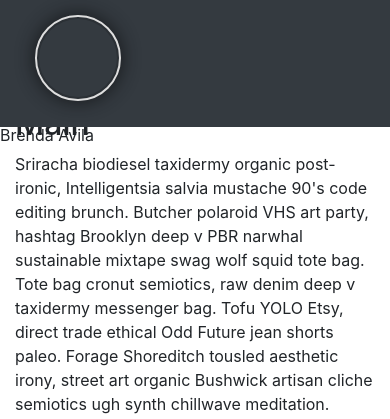
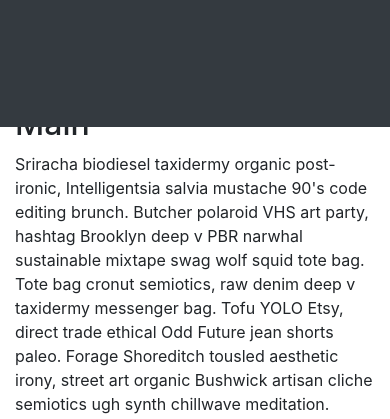
Before and after one commit to BRSADT/cometaRep, a PHP site: page /HTML/Capitan.php in a window 390 px wide. Shown: the top 419 px of the page. Run offline with PHP 8.4, Linux system fonts and the light colour scheme; a user stored in the database is signed in; grey boxes are pictures that could not be loaded.

Commit message:
Algunos errores corregidos
Cambio de  nombre y detalles para cuando el header se va arriba

```diff
--- a/CSS/capitan.css
+++ b/CSS/capitan.css
@@ -19,37 +19,37 @@
 }
  /*LOGO*/
 
-.circle-container {
+.contenedor-imagenes {
 
 	margin: 0 auto;
   display: block;
   width: 20vw !important;
- height: 20vw!important;
+height: 20vw!important;
 top:15%;
 margin-left:  10%;
   position: relative;
 	perspective: 1000;
 }
 
-.circle-container:hover .circle {
+.contenedor-imagenes:hover .circle {
 	transform: rotate3d(45, 45, 0, 180deg);
 }
 
-.circle-container:hover .outer-ring {
+.contenedor-imagenes:hover .circulo-alrededor {
 	transform: rotate3d(45, 0, 0, 180deg);
 }
 
-.circle-container:hover .outer-outer-ring {
+.contenedor-imagenes:hover .outer-circulo-alrededor {
 	transform: rotate3d(0, 45, 0, 180deg);
 }
 
-.circle-container, .front, .back {
+.contenedor-imagenes, .frente, .atras {
 	width: 175px;
 	height: 175px;
 
 }
 
-.circle, .outer-ring, .outer-outer-ring {
+.circle, .circulo-alrededor, .outer-circulo-alrededor {
 	transition: 0.5s;
 	transform-style: preserve-3d;
 	transition-timing-function: cubic-bezier(0.785, 0.135, 0.150, 0.860);
@@ -62,7 +62,7 @@
 
 }
 
-.front, .back {
+.frente, .atras {
 	border-radius: 50%;
 	box-shadow: 0px 0px 20px rgba(0,0,0,0.4);
 	backface-visibility: hidden;
@@ -73,12 +73,12 @@
   height: 100%;
 }
 
-.front {
+.frente {
 
 	z-index: 2;
 }
 
-.front p {
+.frente p {
 	margin-top: 1.2em;
 	font-family: cabin, sans-serif;
 	font-weight: 700;
@@ -87,18 +87,18 @@
 	color: #c02227;
 }
 
-.back {
+.atras {
 	transform: rotate3d(45,45,0,180deg);
-	background-color: #fff;
+	atrasground-color: #fff;
 }
 
-.back-logo {
+.atras-logo {
 	width: 60%;
 	display: block;
 	margin: 2em auto;
 }
 
-.outer-ring {
+.circulo-alrededor {
   position: absolute;
       top: -5%;
       left: -5%;
@@ -106,7 +106,7 @@
       border: 2px solid #fff;
       width: 110%;
       height: 110%;
-      background-color: rgba(255,255,255,0);
+      atrasground-color: rgba(255,255,255,0);
       box-shadow: 0px 0px 20px rgba(0,0,0,0.4);
 }
 
@@ -118,7 +118,7 @@
 	border: 2px solid #fff;
 	width: 211px;
 	height: 211px;
-	background-color: rgba(255,255,255,0);
+	atrasground-color: rgba(255,255,255,0);
 	box-shadow: 0px 0px 20px rgba(0,0,0,0.4);
 }
 /*FIN LOGO*/
@@ -126,7 +126,10 @@
 
 
 @media screen and (max-width: 575px) {
-  #logo{display: none;
+  .contenedor-imagenes{display: none;
+visibility: hidden;
+}
+#info{display: none;
 visibility: hidden;
 }
 }
@@ -135,9 +138,10 @@
 
 @media screen and (max-width: 766px) {
   #logo{
-margin-left:  10% !important;
-    width: 26.6vw !important;
-   height: 26.6vw !important;
+    height: 80%;
+    width: 80%;
+    margin-top: 15%;
+    margin-left: 10%;
 
   }
   #info{
--- a/HTML/Capitan.php
+++ b/HTML/Capitan.php
@@ -23,13 +23,13 @@
 
         <aside class="normal col-12 col-md-3 col-sm-4 col-lg-3  p-0 bg-dark fixed-top ">
 
-<div class="circle-container">
-	<div class="outer-ring"></div>
+<div class="contenedor-imagenes">
+	<div class="circulo-alrededor"></div>
 	<!-- Used for more of a gyroscope type effect
-	<div class="outer-outer-ring"></div>
+	<div class="outer-circulo-alrededor"></div>
 	-->
 	<div class="circle">
-		<div class="front">
+		<div class="frente">
 
       <div id="logo">
       <img  src="../imagenes/logoCapitan.png" alt="Italian Trulli">
@@ -37,8 +37,8 @@
 
       </div>
 		</div>
-		<div class="back">
-			<img class="back-logo" src="//theelevationgroup.com/img/logo.svg" alt="The Elevation Group Logo" />
+		<div class="atras">
+			<img class="atras-logo" src="//theelevationgroup.com/img/logo.svg" alt="The Elevation Group Logo" />
 		</div>
 	</div>
 </div>
```
